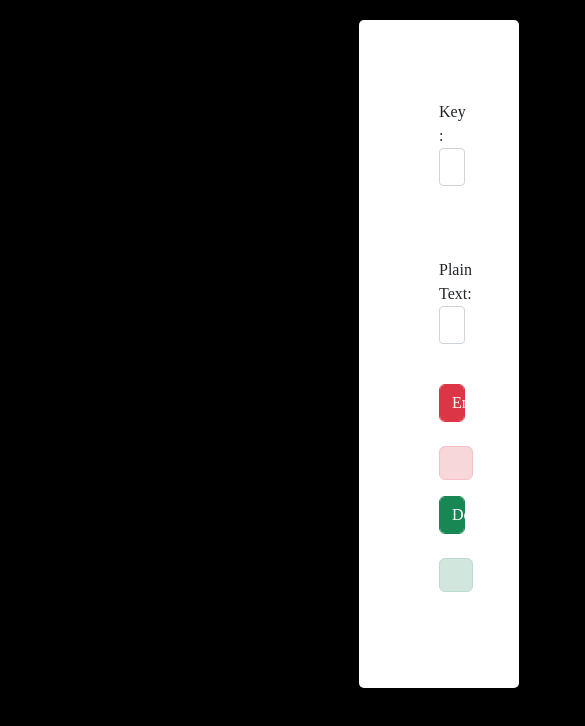
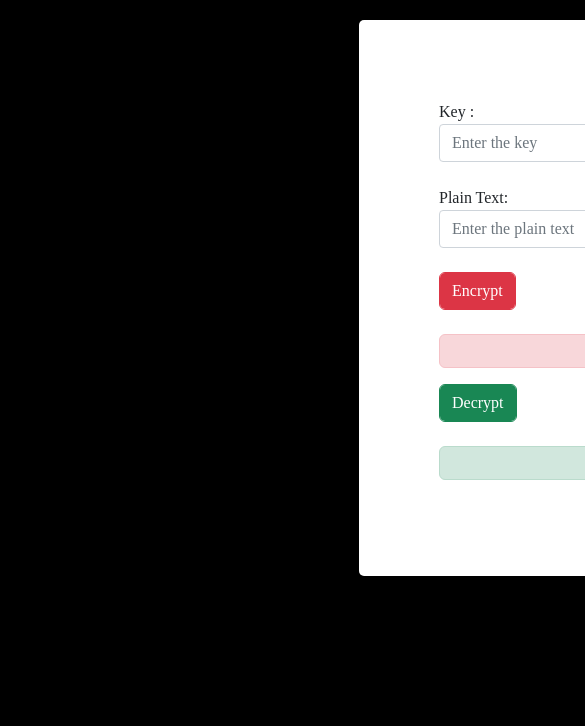
Before and after one commit to iamananth/Play-Cipher, a plain HTML site: page index.html in a window 390 px wide. Shown: the top 726 px of the page, 585 px wide, since content can reach past the window. Drawn offline with nearby package versions, Linux system fonts and the light colour scheme.

Commit message:
mobile responsive

```diff
--- a/index.html
+++ b/index.html
@@ -9,11 +9,6 @@
     <link href="https://cdn.jsdelivr.net/npm/bootstrap@5.2.0-beta1/dist/css/bootstrap.min.css" rel="stylesheet"
         integrity="sha384-0evHe/X+R7YkIZDRvuzKMRqM+OrBnVFBL6DOitfPri4tjfHxaWutUpFmBp4vmVor" crossorigin="anonymous">
     <style>
-        * {
-            margin: 0px;
-            padding: 0px;
-        }
-
         body {
             font-family: "Helvetica-Neue", Ultra;
             font-size: 16px;
@@ -30,14 +25,6 @@
             margin-left: 109px;
         }
 
-        .otstup {
-            margin-bottom: 40px;
-        }
-
-        input[type=text] {
-            border-radius: 4px;
-        }
-
         #container ul {
             list-style: none;
         }
@@ -50,7 +37,6 @@
             height: 50px;
             line-height: 50px;
             text-align: center;
-            float: left;
             color: black;
             font-family: verdana;
             font-size: 19px;
@@ -75,34 +61,44 @@
             top: 0px;
             position: absolute;
         }
+
+        input[type=text] {
+            border-radius: 4px;
+        }
+
+
+
     </style>
 </head>
 
 <body>
 
     <div class="container">
-        <div class="row">
+        <div class="row" style="width: 411px;">
             <div id="wrapper" class="col-xs-6 col-xs-4 col-sm-offset-4">
                 <div class="form-group">
                     <label class="control-label">Key :</label>
-                    <input id="key" type="text" class="form-control" placeholder="Enter the key" required>
-                    <br>
-                    <br>
+                    <input id="key" type="text" class="form-control" placeholder="Enter the key" required
+                        style="width: auto;">
                     <br>
                     <label class="control-label">Plain Text:</label>
-                    <input id="string" type="text" class="form-control otstup" placeholder="Enter the plain text">
+                    <input id="string" type="text" class="form-control otstup" placeholder="Enter the plain text"
+                        style="width: auto;">
+                        <BR>
                     <div>
-                        <button class="btn btn-danger form-control" onclick="processKey(),cipher()">Encrypt</button>
+                        <button class="btn btn-danger form-control" onclick="processKey(),cipher()"
+                            style="width: auto;">Encrypt</button>
                     </div>
                     <br>
                     <div>
-                        <div class="alert alert-danger" id="printValue"></div>
+                        <div class="alert alert-danger" id="printValue" style="width: auto;"></div>
                     </div>
-                    <button class="btn btn-success form-control" onclick="deCodeCipher()">Decrypt</button>
+                    <Decrypt class="btn btn-success form-control" onclick="deCodeCipher()" style="width: auto;">
+                        Decrypt</button>
                 </div>
                 <br>
                 <div>
-                    <div class="alert alert-success" id="printDecode"></div>
+                    <div class="alert alert-success" id="printDecode" style="width: auto;"></div>
                 </div>
             </div>
         </div>
```
